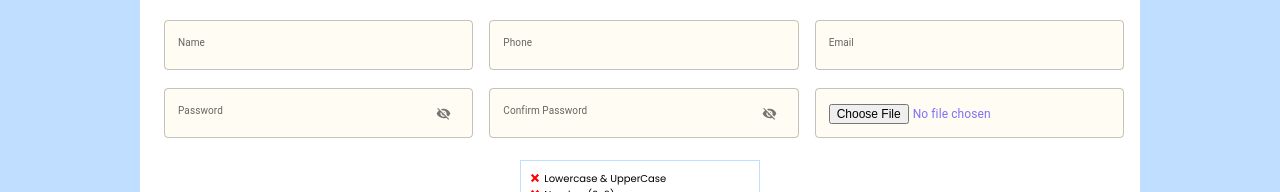
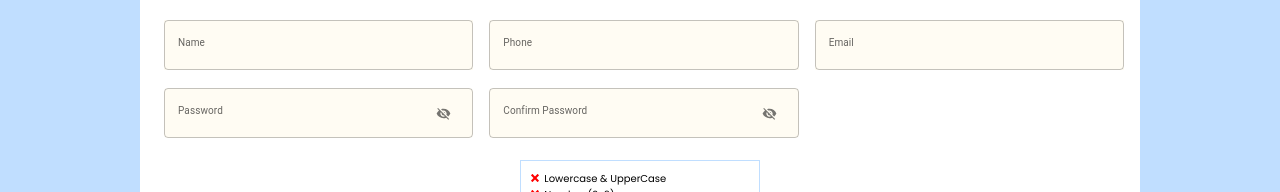
Before and after one commit to JamalHamza/hospital-portal, a React (Vite) app in the folder frontend/: page /admin/addDoctor in a window 1280 px wide. Shown: the part 192-384 px from the top of the page. Built offline with nearby package versions, Linux system fonts and the light colour scheme; no server answers.

Commit message:
upload photo deleted from addDoctor

```diff
--- a/frontend/src/components/doctorForm/personalInfo/PersonalInformation.jsx
+++ b/frontend/src/components/doctorForm/personalInfo/PersonalInformation.jsx
@@ -159,7 +159,7 @@
             helperText={touched.password2 && errors.password2}
           />
         </Grid>
-        <Grid item xs={12} md={4}>
+        {/* <Grid item xs={12} md={4}>
           <TextField
             type='file'
             accept='image/*'
@@ -167,7 +167,7 @@
             onChange={handleImageChange}
             style={{ margin: '4px', width: '100%' }}
           />
-        </Grid>
+        </Grid> */}
       </Grid>
       <Grid
         container
--- a/frontend/src/pages/addDoctor/AddDoctor.jsx
+++ b/frontend/src/pages/addDoctor/AddDoctor.jsx
@@ -136,8 +136,6 @@
     initialValues: initialValues,
     validationSchema: validationSchema,
     onSubmit: (values, { setSubmitting }) => {
-      // console.log(`form data formik validation`);
-      // console.log(values);
       AddDoctor(values);
     },
   });
```
